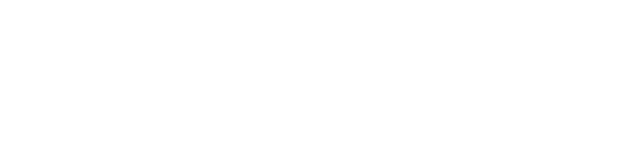
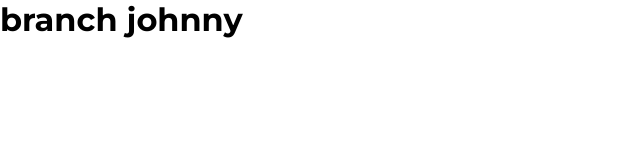
Before and after one commit to Colcho12/KOBREXWEB, a plain HTML site: page JJJJ.html in a window 1280 px wide. Shown: the whole page, without its empty margins (0-640 px from the left). Drawn offline with Linux system fonts and the light colour scheme.

Commit message:
modified:   JJJJ.html

```diff
--- a/JJJJ.html
+++ b/JJJJ.html
@@ -8,3 +8,5 @@
         <link rel="stylesheet" href="style.css">
         <link rel="icon" href="Logo Qualtia.png">
     </head>
+
+    <h1>branch johnny</h1>
```
